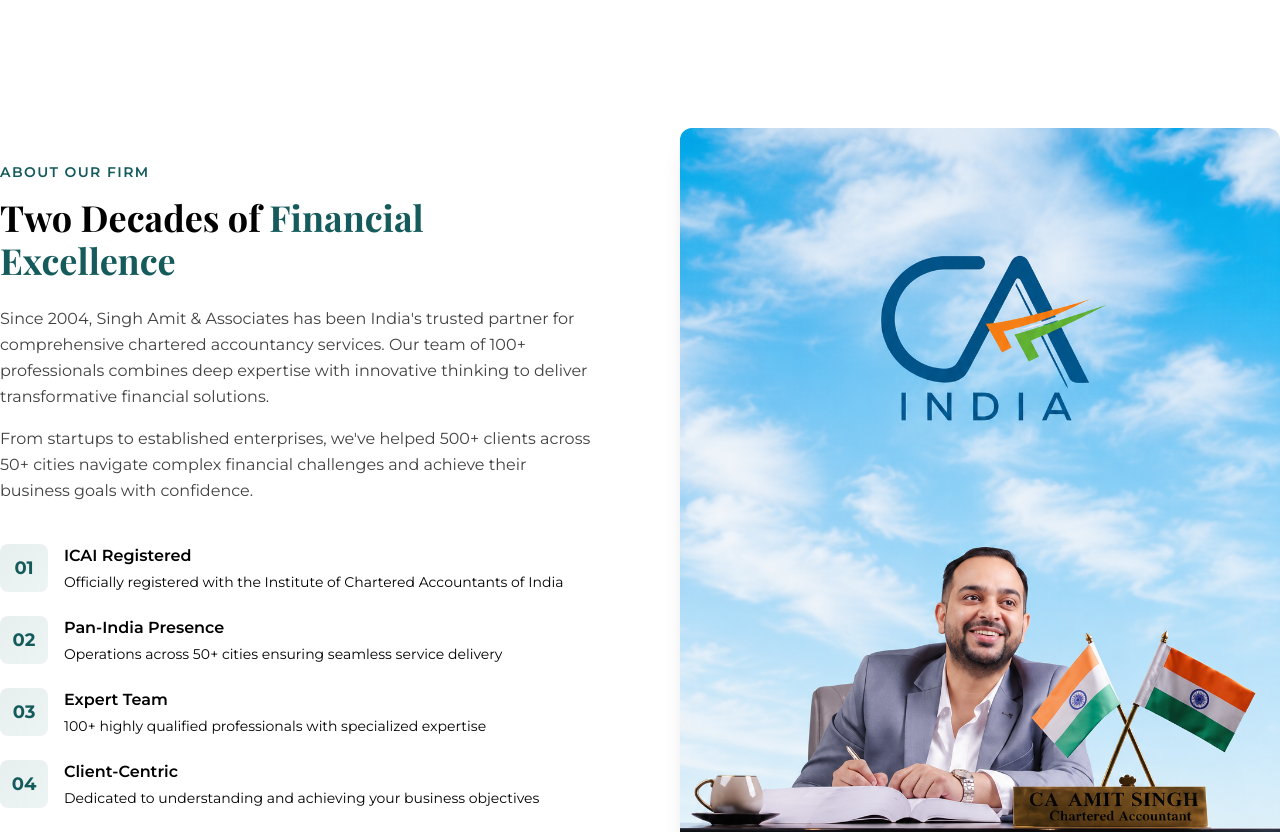
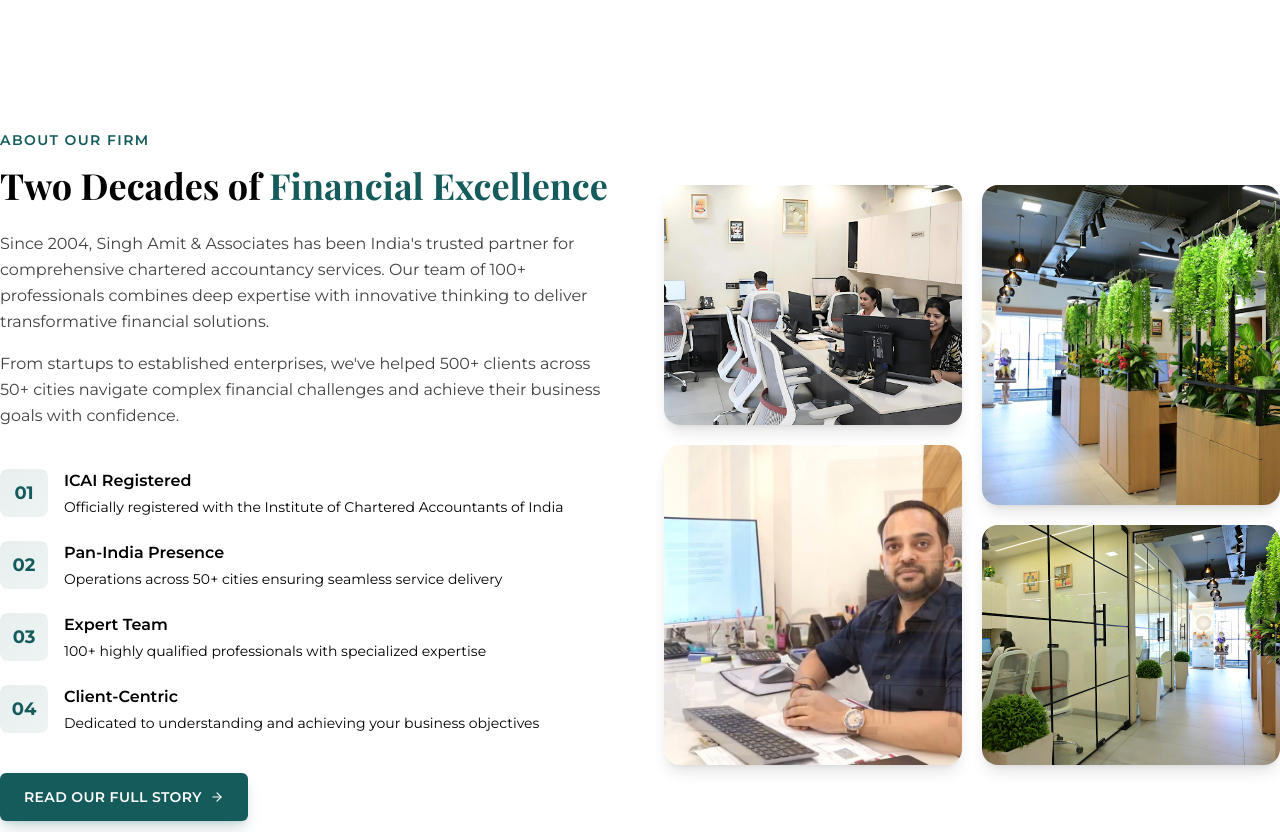
Before and after one commit to ujjawalpaawani04/office-website, a React (Vite) app: page / in a window 1280 px wide. Shown: the part 920-1752 px from the top of the page. Built offline with nearby package versions, Linux system fonts and the light colour scheme; a web font is replaced by a local one.

Commit message:
updated about the firm section of home page

```diff
--- a/src/pages/Home/components/AboutUsSnippet.jsx
+++ b/src/pages/Home/components/AboutUsSnippet.jsx
@@ -50,9 +50,57 @@
   return (
     <section className="py-16 lg:py-24 bg-white">
       <Container>
-        <div className="grid gap-12 lg:grid-cols-2 lg:gap-20 items-center">
-          {/* Left side - Content */}
+        <div className="grid gap-12 lg:grid-cols-2 lg:gap-12 items-center">
+          {/* left side - Photo collage */}
           <motion.div
+            initial={{ opacity: 0, x: 24 }}
+            whileInView={{ opacity: 1, x: 0 }}
+            viewport={{ once: true }}
+            transition={{ duration: 0.7, ease: EASE }}
+            className="order-2"
+          >
+            <div className="grid grid-cols-2 gap-4 sm:gap-5">
+              <div className="flex flex-col gap-4 sm:gap-5">
+                <div className="group h-36 overflow-hidden rounded-2xl shadow-lg shadow-black/10 sm:h-44 lg:h-60">
+                  <img
+                    src="/gallery/team1.png"
+                    alt="Our team at work in the office"
+                    className="h-full w-full object-cover transition-transform duration-500 group-hover:scale-105"
+                  />
+                </div>
+                <div className="group h-56 overflow-hidden rounded-2xl shadow-lg shadow-black/10 sm:h-64 lg:h-80">
+                  <img
+                    src="/gallery/main.png"
+                    alt="Chartered Accountant reviewing client documents"
+                    className="h-full w-full object-cover transition-transform duration-500 group-hover:scale-105"
+                  />
+                </div>
+              </div>
+              <div className="flex flex-col gap-4 sm:gap-5">
+                <div className="group h-56 overflow-hidden rounded-2xl shadow-lg shadow-black/10 sm:h-64 lg:h-80">
+                  <img
+                    src="/gallery/team4.png"
+                    alt="Our modern, welcoming office space"
+                    className="h-full w-full object-cover transition-transform duration-500 group-hover:scale-105"
+                  />
+                </div>
+                <div className="group h-36 overflow-hidden rounded-2xl shadow-lg shadow-black/10 sm:h-44 lg:h-60">
+                  <img
+                    src="/gallery/team3.png"
+                    alt="Office interior at Singh Amit & Associates"
+                    className="h-full w-full object-cover transition-transform duration-500 group-hover:scale-105"
+                  />
+                </div>
+              </div>
+            </div>
+          </motion.div>
+
+
+
+
+
+ {/* Right side - Content */}
+              <motion.div
             initial={{ opacity: 0, x: -24 }}
             whileInView={{ opacity: 1, x: 0 }}
             viewport={{ once: true }}
@@ -147,23 +195,6 @@
               </Link>
             </motion.div>
           </motion.div>
-
-          {/* Right side - Image */}
-          <motion.div
-            initial={{ opacity: 0, x: 24 }}
-            whileInView={{ opacity: 1, x: 0 }}
-            viewport={{ once: true }}
-            transition={{ duration: 0.7, ease: EASE }}
-            className="order-2 h-full"
-          >
-            <div className="group relative h-full sm:max-h-[500px] lg:max-h-[800px] overflow-hidden rounded-xl shadow-xl shadow-black/10">
-              <img
-                src="/gallery/ca.png"
-                alt="Singh Amit & Associates - Chartered Accountancy Firm"
-                className="h-full w-full object-cover"
-              />
-            </div>
-          </motion.div>
         </div>
       </Container>
     </section>
```
Also changed, not shown: src/assets/images/layer.png (added).
